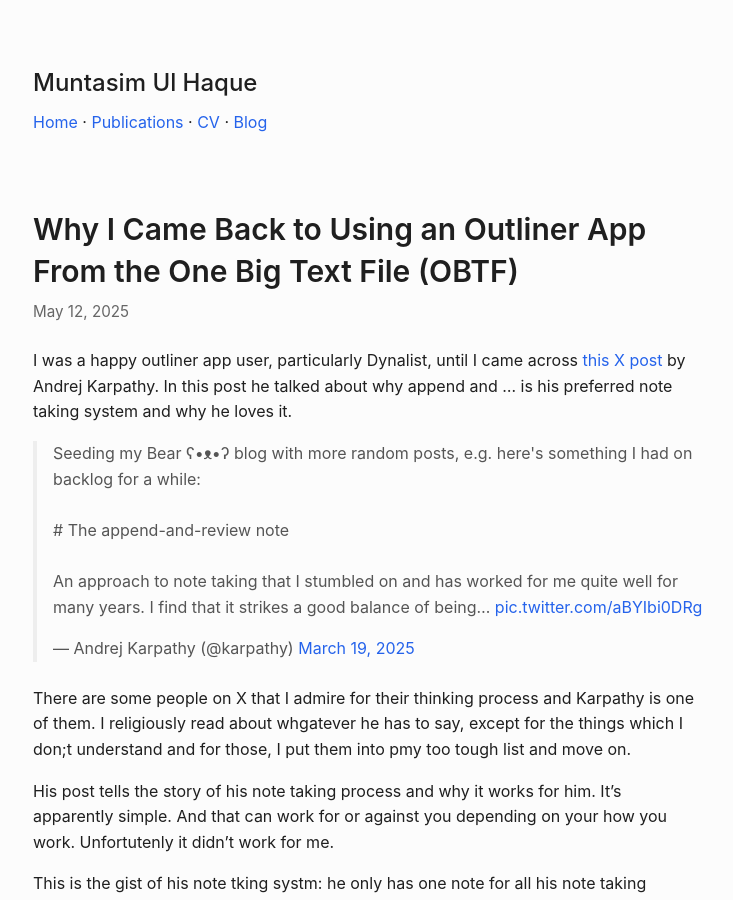
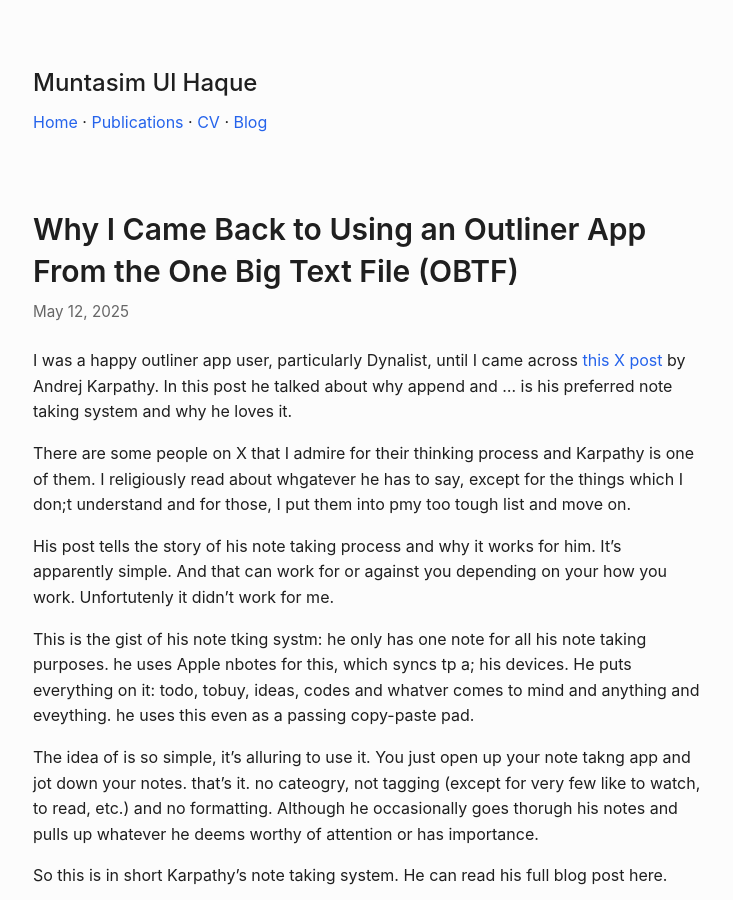
Before and after one commit to muntasimulhaque/muntasimulhaque.github.io, a Jekyll site: the page built from _posts/2025-05-12-cons-of-single-plaintext-file.md, in a window 1280 px wide and 900 px high. Shown: the whole window, without its empty margins (271-1004 px from the left). Built offline with Jekyll 4.4.1, drawn with Linux system fonts in a browser that asks for light colours; comment, search, counter and statistics services are not loaded.

Commit message:
Update 2025-05-12-cons-of-single-plaintext-file.md

```diff
--- a/_posts/2025-05-12-cons-of-single-plaintext-file.md
+++ b/_posts/2025-05-12-cons-of-single-plaintext-file.md
@@ -4,9 +4,7 @@ title: "Why I Came Back to Using an Outliner App From the One Big Text File (OBT
 date: 2025-05-12
 ---
 
-I was a happy outliner app user, particularly Dynalist, until I came across [this X post](https://muntasimulhaque.github.io/hello-world/){:target="_blank"} by Andrej Karpathy. In this post he talked about why append and ... is his preferred note taking system and why he loves it.
-
-<blockquote class="twitter-tweet"><p lang="en" dir="ltr">Seeding my Bear ʕ•ᴥ•ʔ blog with more random posts, e.g. here&#39;s something I had on backlog for a while:<br><br># The append-and-review note<br><br>An approach to note taking that I stumbled on and has worked for me quite well for many years. I find that it strikes a good balance of being… <a href="https://t.co/aBYIbi0DRg">pic.twitter.com/aBYIbi0DRg</a></p>&mdash; Andrej Karpathy (@karpathy) <a href="https://twitter.com/karpathy/status/1902503836067229803?ref_src=twsrc%5Etfw">March 19, 2025</a></blockquote> <script async src="https://platform.twitter.com/widgets.js" charset="utf-8"></script>
+I was a happy outliner app user, particularly Dynalist, until I came across [this X post](https://x.com/karpathy/status/1902503836067229803){:target="_blank"} by Andrej Karpathy. In this post he talked about why append and ... is his preferred note taking system and why he loves it.
 
 There are some people on X that I admire for their thinking process and Karpathy is one of them. I religiously read about whgatever he has to say, except for the things which I don;t understand and for those, I put them into pmy too tough list and move on.
 
```
